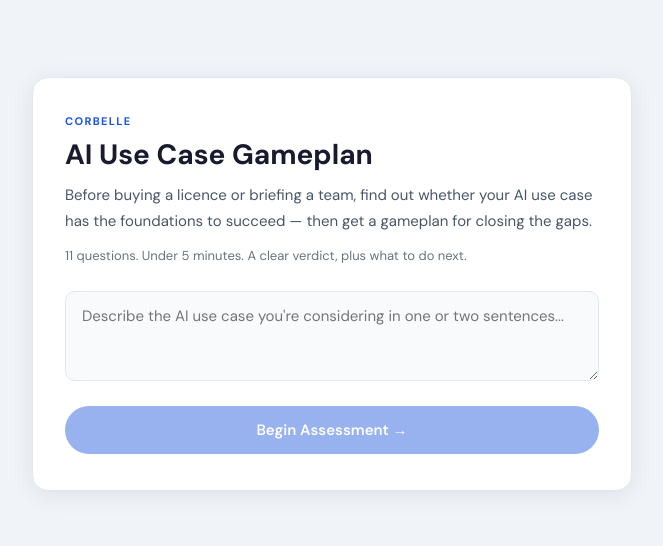
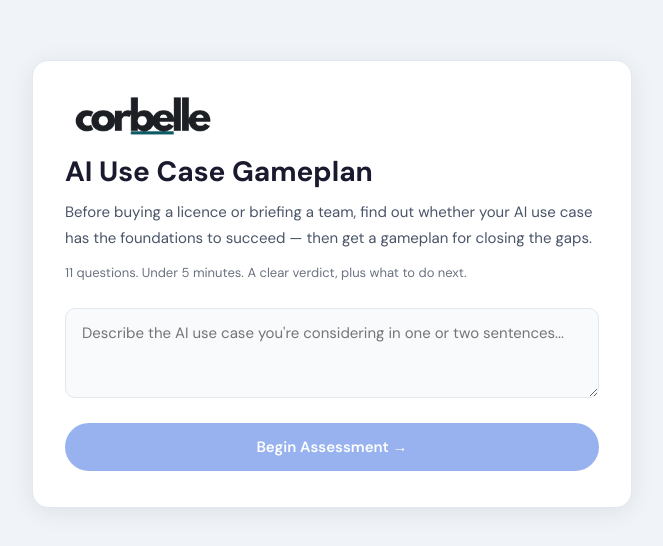
Before and after one commit to Br3nnie/usecase-gameplan, a React (Vite) app: page / in a window 1280 px wide. Shown: the part 116-662 px from the top of the page, without its empty margins (308-971 px from the left). Built offline with nearby package versions, Linux system fonts and the light colour scheme.

Commit message:
Add Corbelle brand logo

```diff
--- a/src/App.jsx
+++ b/src/App.jsx
@@ -245,6 +245,19 @@ function BackButton({ onClick }) {
   );
 }
 
+function BrandHeader({ subtitle, className }) {
+  return (
+    <div className={className} style={{ marginBottom: 12 }}>
+      <img
+        src="/corbelle-logo.png"
+        alt="Corbelle"
+        style={{ display: "block", width: 156, height: 46, objectFit: "cover", objectPosition: "center 50%" }}
+      />
+      {subtitle && <div style={{ ...labelStyle, marginTop: 2, marginBottom: 0 }}>{subtitle}</div>}
+    </div>
+  );
+}
+
 // ─── SHARED STYLES ───────────────────────────────────────────────
 const wrapStyle     = { minHeight: "100vh", background: C.bg, color: C.textPrimary, display: "flex", alignItems: "center", justifyContent: "center", padding: "24px 16px" };
 const cardStyle     = { background: C.card, borderRadius: 16, padding: "36px 32px", maxWidth: 600, width: "100%", boxShadow: "0 4px 24px rgba(0,0,0,0.08)", border: `1px solid ${C.border}` };
@@ -381,7 +394,7 @@ export default function App() {
       {/* ── INTRO ── */}
       {step === "intro" && (
         <div style={cardStyle}>
-          <div style={labelStyle}>Corbelle</div>
+          <BrandHeader />
           <h1 style={{ fontSize: 28, fontWeight: 700, color: C.textPrimary, lineHeight: 1.2, marginBottom: 12 }}>AI Use Case Gameplan</h1>
           <p style={{ fontSize: 15, color: C.textSecond, lineHeight: 1.7, marginBottom: 12 }}>
             Before buying a licence or briefing a team, find out whether your AI use case has the foundations to succeed — then get a gameplan for closing the gaps.
@@ -468,7 +481,7 @@ export default function App() {
       {/* ── RESULTS ── */}
       {step === "results" && (
         <div style={{ ...cardStyle, maxWidth: 640 }}>
-          <div style={labelStyle}>Corbelle — Use Case Gameplan</div>
+          <BrandHeader subtitle="Use Case Gameplan" />
 
           {/* Score */}
           <div style={{ display: "flex", gap: 20, alignItems: "center", marginBottom: 28 }}>
@@ -511,7 +524,7 @@ export default function App() {
       {/* ── GAMEPLAN ── */}
       {step === "gameplan" && (
         <div style={{ ...cardStyle, maxWidth: 640 }}>
-          <div className="no-print" style={labelStyle}>Corbelle — Your Gameplan</div>
+          <BrandHeader className="no-print" subtitle="Your Gameplan" />
 
           {loadingGameplan && (
             <div style={{ textAlign: "center", padding: "40px 0", color: C.textMuted, fontSize: 14 }}>
```
Also changed, not shown: public/corbelle-logo.png (added).
